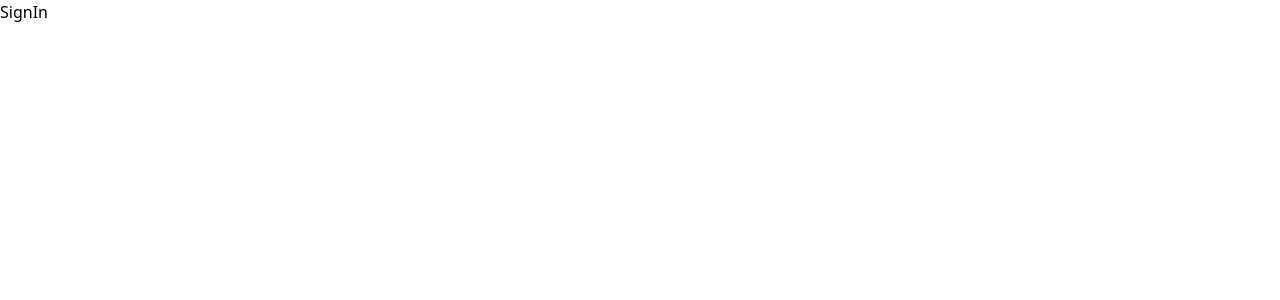
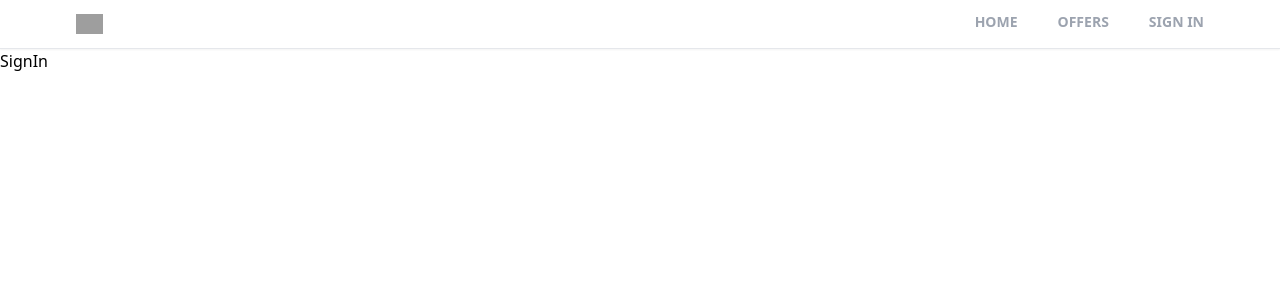
Before and after one commit to SharmilaCharles/realestate-website-react-tailwindcss, a React (Create React App) app: page /sign-in in a window 1280 px wide. Shown: the top 300 px of the page. Built offline with nearby package versions, Linux system fonts and the light colour scheme; grey boxes are pictures that could not be loaded.

Commit message:
Create the Header Component

```diff
--- a/src/App.js
+++ b/src/App.js
@@ -6,12 +6,13 @@
 import Offers from './pages/Offers.jsx'
 import ForgotPassword from './pages/ForgotPassword.jsx'
 
-
+import Header from './components/Header.jsx'
 
 function App() {
   return (
     <>
     <Router>
+      <Header/>
       <Routes>
         <Route path='/' element={<Home/>} />
         <Route path='/profile' element={<Profile/>} />
--- /dev/null
+++ b/src/components/Header.jsx
@@ -0,0 +1,38 @@
+import React from 'react'
+import { useLocation, useNavigate } from 'react-router-dom'
+
+
+export default function Header() {
+    const location = useLocation()
+    const navigate = useNavigate()
+    // console.log(location.pathname)
+
+    function pathMathRoute(route) {
+        if (route === location.pathname) {
+            return true
+        }
+    }
+  return (
+    <div className='bg-white border-b shadow-sm sticky top-0 z-50'>
+    <header className='flex justify-between items-center px-3 max-w-6xl mx-auto'>
+    {/* Logo section */}
+    <div>
+    <img src='https://static.rdc.moveaws.com/rdc-ui/logos/logo-brand.svg'
+    className='h-5 cursor-pointer' onClick={()=>navigate("/")} alt='logo'/>
+    </div>
+    {/* Menu Section */}
+    <div>
+        <ul className='flex space-x-10'>
+            <li className={`cursor-pointer py-3 text-sm uppercase font-semibold text-gray-400 border-b-4 border-b-transparent ${pathMathRoute("/") && "text-black border-b-red-600"}`} onClick={()=>navigate("/")}>
+            Home</li>
+            <li className={`cursor-pointer py-3 text-sm uppercase font-semibold text-gray-400 border-b-4 border-b-transparent ${pathMathRoute("/offers") && "text-black border-b-red-600"}`} onClick={()=>navigate("/offers")}>
+                Offers</li>
+            <li className={`cursor-pointer py-3 text-sm uppercase font-semibold text-gray-400 border-b-4 border-b-transparent ${pathMathRoute("/sign-in") && "text-black border-b-red-600"}`} onClick={()=>navigate("/sign-in")}>
+                Sign In</li>
+
+        </ul>
+    </div>
+    </header>
+    </div>
+  )
+}
```
